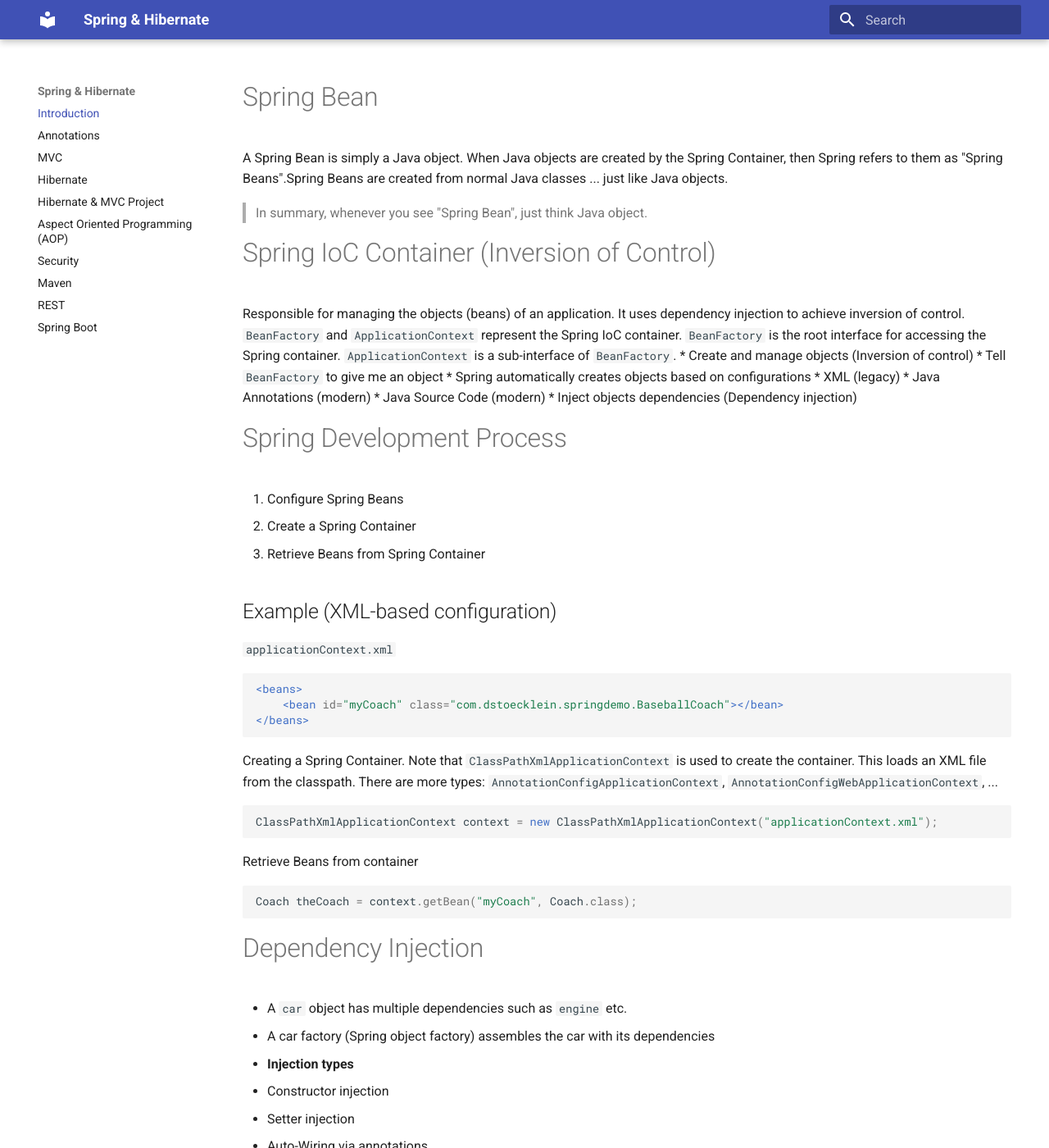
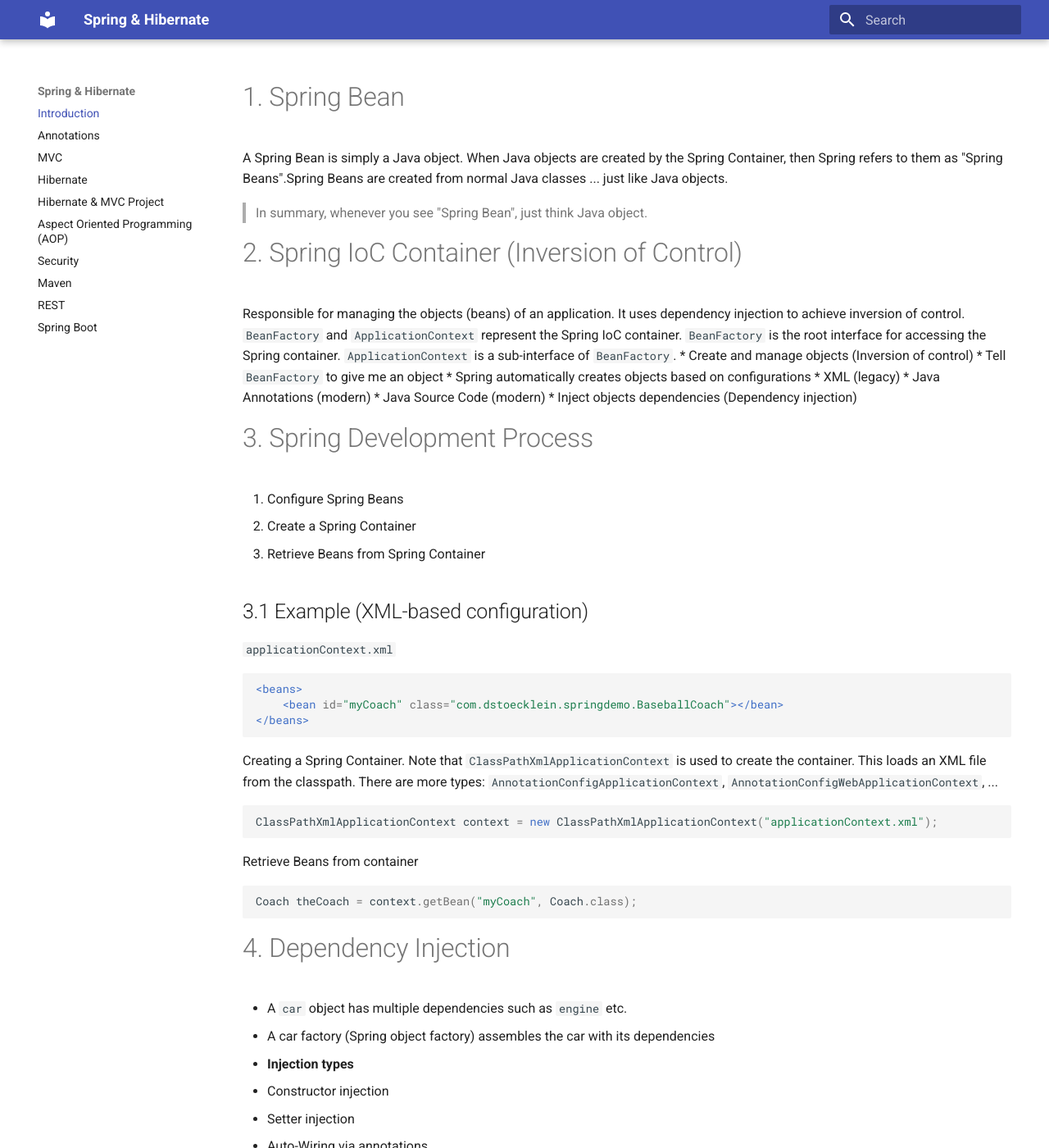
Before and after one commit to dstoecklein/kotlin-spring-boot, an MkDocs documentation site: the page built from docs/index.md, in a window 1280 px wide and 1400 px high. Shown: the whole window at 82% size. Built offline with MkDocs 1.6.1 and Material for MkDocs 9.7.7, drawn with Linux system fonts in a browser that asks for light colours; some of the changed text lies outside the part shown.

Commit message:
update doc

````diff
--- a/docs/index.md
+++ b/docs/index.md
@@ -1,9 +1,9 @@
-# Spring Bean
+# 1. Spring Bean
 A Spring Bean is simply a Java object. When Java objects are created by the Spring Container, then Spring refers to them as "Spring Beans".Spring Beans are created from normal Java classes ... just like Java objects.
 
 > In summary, whenever you see "Spring Bean", just think Java object.
 
-# Spring IoC Container (Inversion of Control)
+# 2. Spring IoC Container (Inversion of Control)
 Responsible for managing the objects (beans) of an application. It uses dependency injection to achieve inversion of control. ``BeanFactory`` and `ApplicationContext` represent the Spring IoC container. `BeanFactory` is the root interface for accessing the Spring container. `ApplicationContext` is a sub-interface of `BeanFactory`.
 * Create and manage objects (Inversion of control)
 * Tell ``BeanFactory`` to give me an object
@@ -13,12 +13,12 @@
   * Java Source Code (modern)
 * Inject objects dependencies (Dependency injection)
 
-# Spring Development Process
+# 3. Spring Development Process
 1. Configure Spring Beans
 2. Create a Spring Container
 3. Retrieve Beans from Spring Container
 
-## Example (XML-based configuration)
+## 3.1 Example (XML-based configuration)
 ``applicationContext.xml``
 ```XML
 <beans>
@@ -36,7 +36,7 @@
 Coach theCoach = context.getBean("myCoach", Coach.class);
 ```
 
-# Dependency Injection
+# 4. Dependency Injection
 * A ``car`` object has multiple dependencies such as ``engine`` etc.
 * A car factory (Spring object factory) assembles the car with its dependencies
 * **Injection types**
@@ -44,7 +44,7 @@
   * Setter injection
   * Auto-Wiring via annotations
 
-## Constructor injection
+## 4.1 Constructor injection
 1. Define the dependency interface and class
 2. Create a constructor in your class for injections
 3. Configure the dependency injection in Spring config file
@@ -85,12 +85,12 @@
 </bean>
 ```
 
-## What's happening behind the scenes
+### 4.1.1 What's happening behind the scenes
 * Spring will create objects for all beans
   * ``HappyFortuneService myFortuneService = new HappyFortuneService();``
   * ``BaseballCoach myCoach = new BaseballCoach(myFortuneService);``
 
-# Setter injection
+## 4.2 Setter injection
 1. Create setter methods for dependency injection
 2. Configure the dependency injection in Spring config file
 
@@ -122,7 +122,7 @@
 </bean>
 ```
 
-# Literal injection
+### 4.2.1 Literal injection
 1. Create setter methods for dependency injection
 2. Configure the dependency injection in Spring config file
 
@@ -163,7 +163,7 @@
 </bean>
 ```
 
-# Inject values from Properties file
+### 4.2.2 Inject values from Properties file
 * Problem with literal injection is that values were hardcoded. We want to read these values from a properties file.
 
 1. Create Properties file
````
Also changed, not shown: other parts of docs/index.md (+2 -2 lines), docs/spring_boot.md (+2 -2 lines).
